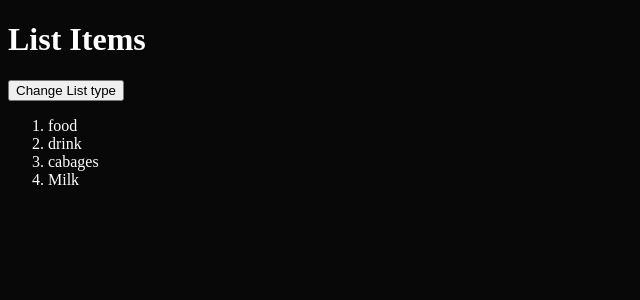
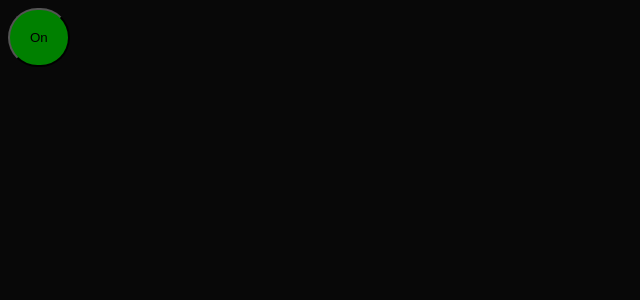
Before and after one commit to hagenimanasamuel/react-projects, a React (Vite) app in the folder learning-react/: page / in a window 1280 px wide. Shown: the top 300 px of the page, without its empty margins (0-640 px from the left). Built offline with nearby package versions, Linux system fonts and the light colour scheme.

Commit message:
created the toggle switch project to toggle on and off using react

```diff
--- a/learning-react/src/App.jsx
+++ b/learning-react/src/App.jsx
@@ -1,8 +1,9 @@
 import { useState, useEffect } from 'react'
-import Counter from './components/Counter'
-import Forms from './components/Forms'
+import Counter from './components/Learning-exercises/Counter'
+import Forms from './components/Learning-exercises/Forms'
 import Testing from './components/Props'
-import List from './components/List'
+import List from './components/Learning-exercises/List'
+import ToggleSwitch from './components/Learning-exercises/ToggleSwitch'
 
 function App() {
 
@@ -11,7 +12,8 @@ function App() {
       {/* <Counter /> */}
       {/* <Forms /> */}
       {/* <Testing title="Props Testing" name="Samuel" /> */}
-      <List />
+      {/* <List /> */}
+      <ToggleSwitch />
     </>
   )
 
--- /dev/null
+++ b/learning-react/src/components/Learning-exercises/ToggleSwitch.jsx
@@ -0,0 +1,13 @@
+import { useState } from "react";
+import "./toggle.css";
+
+const ToggleSwitch = () => {
+    const [status, setStatus] = useState("On");
+    return(
+        <>
+            <button onClick={() => setStatus(status === "On" ? "Off" : "On")} style={status === "On" ? {backgroundColor: "green"} : {backgroundColor: "gray"}}>{status}</button>
+        </>
+    )
+}
+
+export default ToggleSwitch;
--- /dev/null
+++ b/learning-react/src/components/Learning-exercises/toggle.css
@@ -0,0 +1,5 @@
+button {
+    padding: 20px;
+    transition: 1s;
+    border-radius: 99px
+}
```
Also changed, not shown: learning-react/src/components/Learning-exercises/Counter.jsx (renamed from learning-react/src/components/Counter.jsx), learning-react/src/components/Learning-exercises/Forms.jsx (renamed from learning-react/src/components/Forms.jsx), learning-react/src/components/Learning-exercises/List.jsx (renamed from learning-react/src/components/List.jsx), learning-react/src/components/Learning-exercises/list.css (renamed from learning-react/src/components/list.css).
